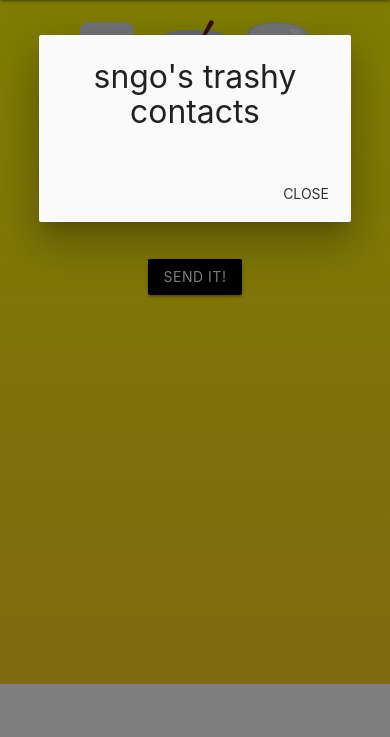
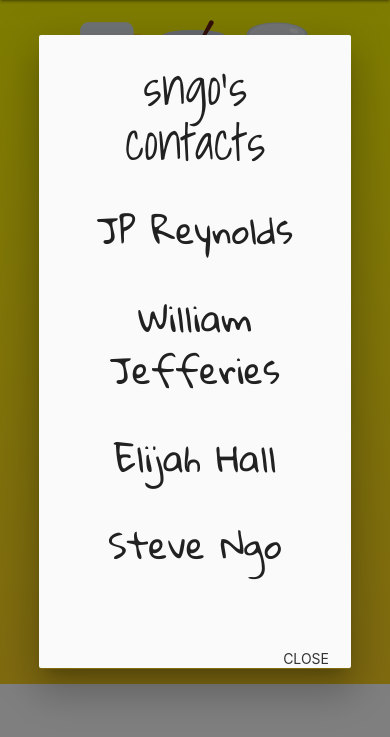
Before and after one commit to ElijaHHall/CRINGE, a Django app: page /users/home/ in a window 390 px wide, after a click that opens the changed part. Shown: the part 56-793 px from the top of the page. Run offline with Django 3.2, Linux system fonts and the light colour scheme; a user stored in the database is signed in; some libraries are stand-ins or nearby versions; some web fonts are replaced.

Commit message:
modal updated

```diff
--- a/static/style.css
+++ b/static/style.css
@@ -56,7 +56,7 @@ main .cringer-title {
 main .cringer-slog {
     font-family: 'Shadows Into Light', cursive;
     width: 80%;
-    margin: 0 auto;
+    margin: 3% auto;
 }
 
  /*  LOGIN FORM */
@@ -157,6 +157,15 @@ form p:nth-child(7) label {
     margin: 10% auto;
 }
 
+#modal2 h4 {
+    font-family: 'Shadows Into Light', cursive;
+    font-size: 50px;
+}
+#modal2 p {
+    font-family: 'Gloria Hallelujah', cursive;
+    font-size: 35px;
+}
+
 /*  **********RESPONSIVE TABLET********** */
 @media screen and (max-width: 850px) {
     /*  birthdate labels */
@@ -189,6 +198,9 @@ form p:nth-child(7) label {
     /*  Splash page pic*/
     main .buds {
         width: 50%;
+    }
+    main .cringer-slog {
+        width: 85%;
     }
 }
 
@@ -243,6 +255,11 @@ form p:nth-child(7) label {
         padding: 25px ;
         width: 75%;
     }
+    main .cringer-slog {
+        display: inline-block;
+        width: 90%;
+        margin: 5% auto;
+    }
 
     /* SIGN UP pic */
     main .drunk {
--- a/templates/home.html
+++ b/templates/home.html
@@ -36,10 +36,13 @@
 
 	<div id="modal2" class="modal">
 		<div class="modal-content">
-			<h4>{{ user.username }}'s trashy contacts</h4>
+			<h4>{{ user.username }}'s contacts</h4>
+			<p>JP Reynolds</p>
+			<p>William Jefferies</p>
+			<p>Elijah Hall</p>
+			<p>Steve Ngo</p>
 		</div>
 		{% for contact in user_contacts %}
-			<p>{{ contact.name }}: {{ contact.phone }}</p>
 		{% endfor %}
 		<div class="modal-footer">
 			<a href="#!" class="modal-close waves-effect waves-green btn-flat">Close</a>
--- a/templates/splash.html
+++ b/templates/splash.html
@@ -14,7 +14,7 @@
 </h1>
 
 <h4 class="cringer-slog">
-	Where you can let people know where the party is...
+	Don't worry about ruining your life, we'll do it for you
 </h4>
  	<img src="../../static/images/buds.png" class="buds">
 
```
Also changed, not shown: db.sqlite3.
